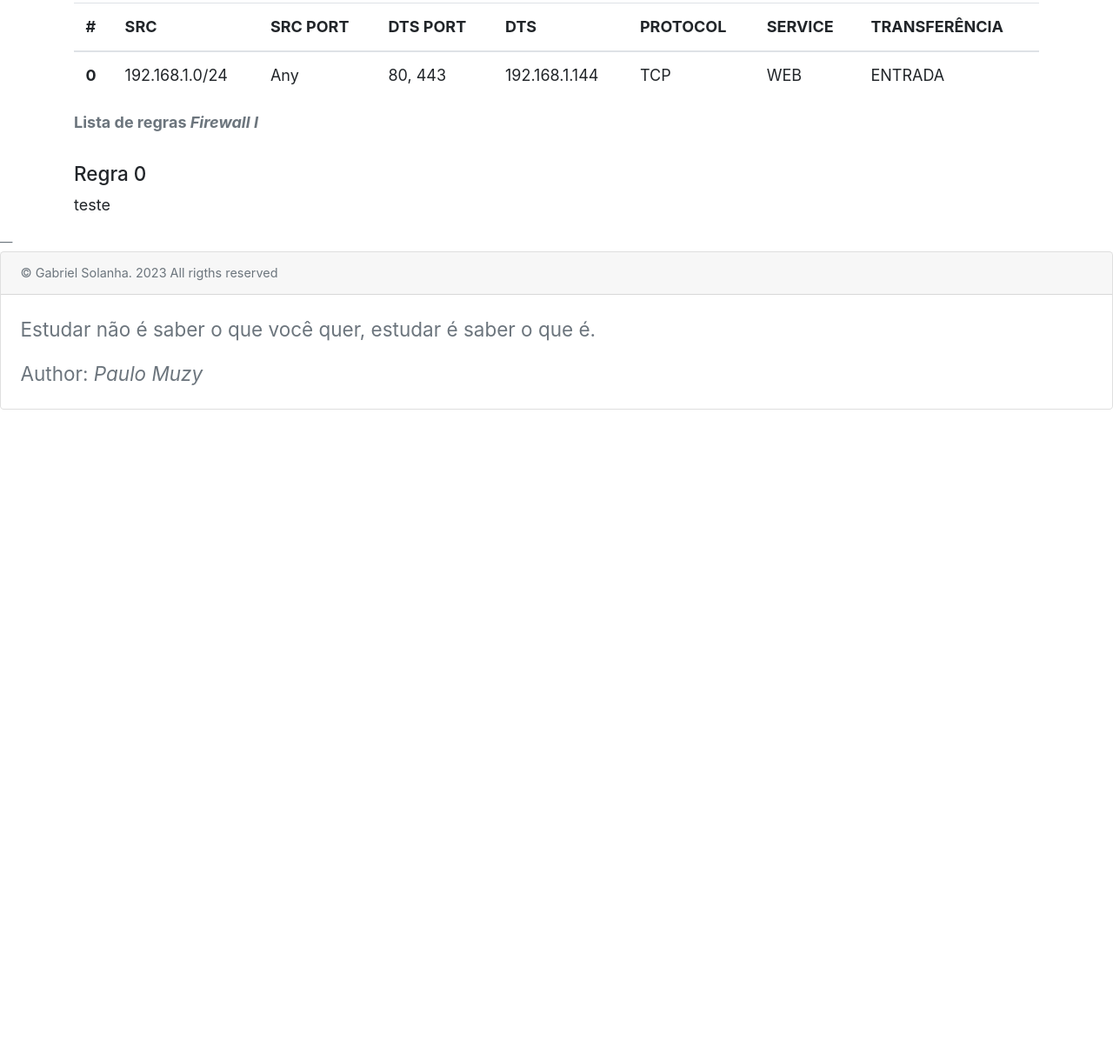
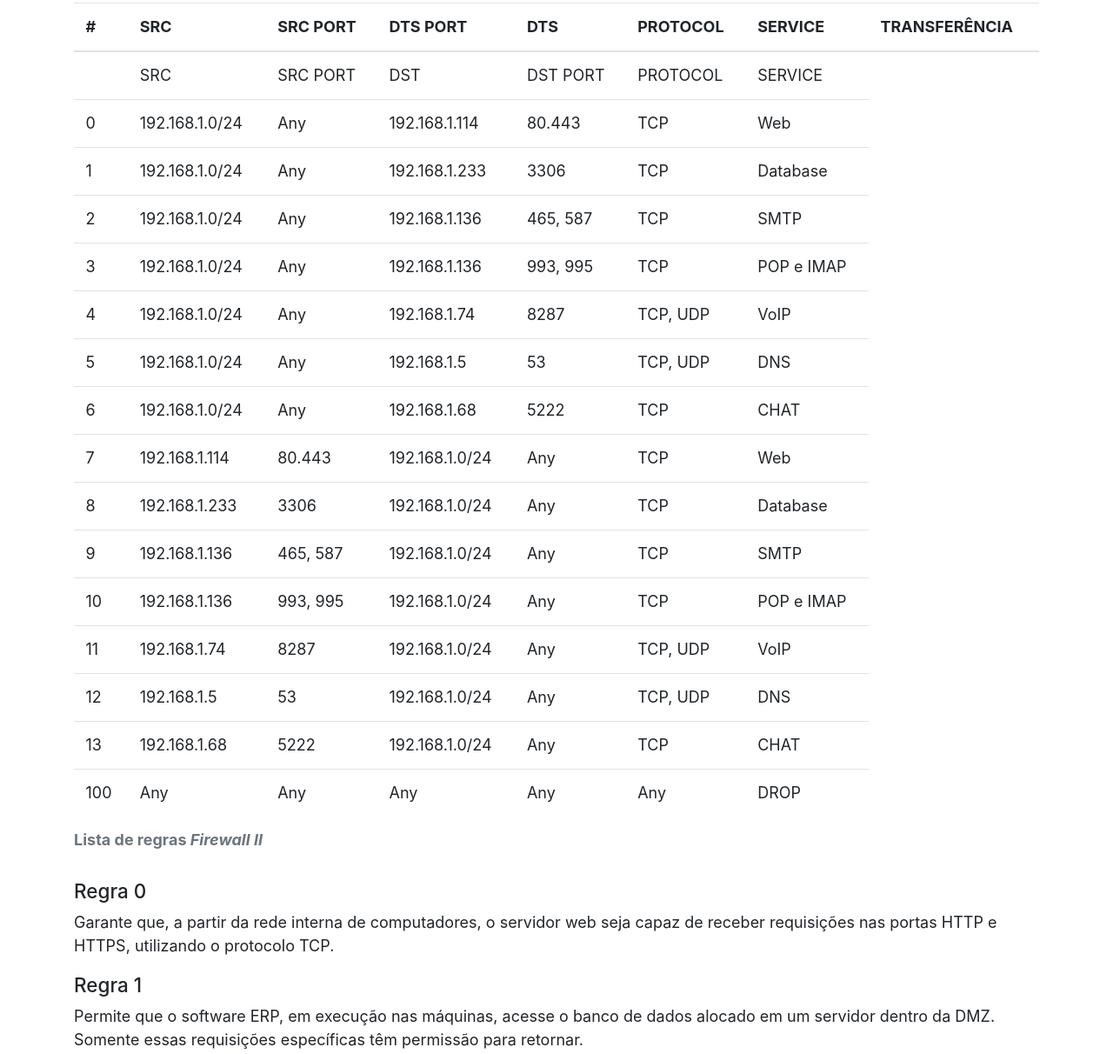
Before and after one commit to gabrielsolanha/seguranca-sys, a plain HTML site: page firewall.html in a window 1280 px wide. Shown: the part 2959-4171 px from the top of the page at 87% size. Before the commit the page ends 3430 px from the top, so only its background shows below. Drawn offline with nearby package versions, Linux system fonts and the light colour scheme.

Commit message:
firewall completo

```diff
--- a/firewall.html
+++ b/firewall.html
@@ -1,29 +1,20 @@
 <!DOCTYPE html>
 <html lang="en">
+
 <head>
   <meta charset="UTF-8" />
   <meta http-equiv="X-UA-Compatible" content="IE=edge" />
-    <script
-      src="https://code.jquery.com/jquery-3.3.1.slim.min.js"
+  <script src="https://code.jquery.com/jquery-3.3.1.slim.min.js"
     integrity="sha384-q8i/X+965DzO0rT7abK41JStQIAqVgRVzpbzo5smXKp4YfRvH+8abtTE1Pi6jizo"
-      crossorigin="anonymous"
-    ></script>
-    <script
-      src="https://cdn.jsdelivr.net/npm/popper.js@1.14.7/dist/umd/popper.min.js"
+    crossorigin="anonymous"></script>
+  <script src="https://cdn.jsdelivr.net/npm/popper.js@1.14.7/dist/umd/popper.min.js"
     integrity="sha384-UO2eT0CpHqdSJQ6hJty5KVphtPhzWj9WO1clHTMGa3JDZwrnQq4sF86dIHNDz0W1"
-      crossorigin="anonymous"
-    ></script>
-    <script
-      src="https://cdn.jsdelivr.net/npm/bootstrap@4.3.1/dist/js/bootstrap.min.js"
+    crossorigin="anonymous"></script>
+  <script src="https://cdn.jsdelivr.net/npm/bootstrap@4.3.1/dist/js/bootstrap.min.js"
     integrity="sha384-JjSmVgyd0p3pXB1rRibZUAYoIIy6OrQ6VrjIEaFf/nJGzIxFDsf4x0xIM+B07jRM"
-      crossorigin="anonymous"
-    ></script>
-    <link
-      rel="stylesheet"
-      href="https://cdn.jsdelivr.net/npm/bootstrap@4.3.1/dist/css/bootstrap.min.css"
-      integrity="sha384-ggOyR0iXCbMQv3Xipma34MD+dH/1fQ784/j6cY/iJTQUOhcWr7x9JvoRxT2MZw1T"
-      crossorigin="anonymous"
-    />
+    crossorigin="anonymous"></script>
+  <link rel="stylesheet" href="https://cdn.jsdelivr.net/npm/bootstrap@4.3.1/dist/css/bootstrap.min.css"
+    integrity="sha384-ggOyR0iXCbMQv3Xipma34MD+dH/1fQ784/j6cY/iJTQUOhcWr7x9JvoRxT2MZw1T" crossorigin="anonymous" />
   <link rel="stylesheet" href="style.css" />
   <meta name="viewport" content="width=device-width, initial-scale=1.0" />
   <title>Segurança de Sistemas</title>
@@ -32,22 +23,13 @@
 <body>
   <nav class="navbar navbar-expand-lg navbar-light bg-light">
     <a class="navbar-brand" href="#">Navbar</a>
-      <button
-        class="navbar-toggler"
-        type="button"
-        data-toggle="collapse"
-        data-target="#navbarNavAltMarkup"
-        aria-controls="navbarNavAltMarkup"
-        aria-expanded="false"
-        aria-label="Toggle navigation"
-      >
+    <button class="navbar-toggler" type="button" data-toggle="collapse" data-target="#navbarNavAltMarkup"
+      aria-controls="navbarNavAltMarkup" aria-expanded="false" aria-label="Toggle navigation">
       <span class="navbar-toggler-icon"></span>
     </button>
     <div class="collapse navbar-collapse" id="navbarNavAltMarkup">
       <div class="navbar-nav">
-          <a class="nav-item nav-link active" href="./index.html"
-            >Home <span class="sr-only">(current)</span></a
-          >
+        <a class="nav-item nav-link active" href="./index.html">Home <span class="sr-only">(current)</span></a>
         <a class="nav-item nav-link" href="./sobre-mim.html">Sobre Mim</a>
       </div>
     </div>
@@ -315,7 +297,7 @@
 
     <table class="table">
       <caption>
-          <strong>Lista de regras <em>Firewall I</em></strong>
+        <strong>Lista de regras <em>Firewall II</em></strong>
       </caption>
       <thead>
         <tr>
@@ -331,20 +313,194 @@
       </thead>
       <tbody>
         <tr>
-            <th scope="row">0</th>
+          <td></td>
+          <td>SRC</td>
+          <td>SRC PORT</td>
+          <td>DST</td>
+          <td>DST PORT</td>
+          <td>PROTOCOL</td>
+          <td>SERVICE</td>
+        </tr>
+        <tr>
+          <td>0</td>
           <td>192.168.1.0/24</td>
           <td>Any</td>
-            <td>80, 443</td>
-            <td>192.168.1.144</td>
+          <td>192.168.1.114</td>
+          <td>80.443</td>
           <td>TCP</td>
-            <td>WEB</td>
-            <td>ENTRADA</td>
+          <td>Web</td>
+        </tr>
+        <tr>
+          <td>1</td>
+          <td>192.168.1.0/24</td>
+          <td>Any</td>
+          <td>192.168.1.233</td>
+          <td>3306</td>
+          <td>TCP</td>
+          <td>Database</td>
+        </tr>
+        <tr>
+          <td>2</td>
+          <td>192.168.1.0/24</td>
+          <td>Any</td>
+          <td>192.168.1.136</td>
+          <td>465, 587</td>
+          <td>TCP</td>
+          <td>SMTP</td>
+        </tr>
+        <tr>
+          <td>3</td>
+          <td>192.168.1.0/24</td>
+          <td>Any</td>
+          <td>192.168.1.136</td>
+          <td>993, 995</td>
+          <td>TCP</td>
+          <td>POP e IMAP</td>
+        </tr>
+        <tr>
+          <td>4</td>
+          <td>192.168.1.0/24</td>
+          <td>Any</td>
+          <td>192.168.1.74</td>
+          <td>8287</td>
+          <td>TCP, UDP</td>
+          <td>VoIP</td>
+        </tr>
+        <tr>
+          <td>5</td>
+          <td>192.168.1.0/24</td>
+          <td>Any</td>
+          <td>192.168.1.5</td>
+          <td>53</td>
+          <td>TCP, UDP </td>
+          <td>DNS</td>
+        </tr>
+        <tr>
+          <td>6</td>
+          <td>192.168.1.0/24</td>
+          <td>Any</td>
+          <td>192.168.1.68</td>
+          <td>5222</td>
+          <td>TCP</td>
+          <td>CHAT</td>
+        </tr>
+        <tr>
+          <td>7</td>
+          <td>192.168.1.114</td>
+          <td>80.443</td>
+          <td>192.168.1.0/24</td>
+          <td>Any</td>
+          <td>TCP</td>
+          <td>Web</td>
+        </tr>
+        <tr>
+          <td>8</td>
+          <td>192.168.1.233</td>
+          <td>3306</td>
+          <td>192.168.1.0/24</td>
+          <td>Any</td>
+          <td>TCP</td>
+          <td>Database</td>
+        </tr>
+        <tr>
+          <td>9</td>
+          <td>192.168.1.136</td>
+          <td>465, 587</td>
+          <td>192.168.1.0/24</td>
+          <td>Any</td>
+          <td>TCP</td>
+          <td>SMTP</td>
+        </tr>
+        <tr>
+          <td>10</td>
+          <td>192.168.1.136</td>
+          <td>993, 995</td>
+          <td>192.168.1.0/24</td>
+          <td>Any</td>
+          <td>TCP</td>
+          <td>POP e IMAP</td>
+        </tr>
+        <tr>
+          <td>11</td>
+          <td>192.168.1.74</td>
+          <td>8287</td>
+          <td>192.168.1.0/24</td>
+          <td>Any</td>
+          <td>TCP, UDP</td>
+          <td>VoIP</td>
+        </tr>
+        <tr>
+          <td>12</td>
+          <td>192.168.1.5</td>
+          <td>53</td>
+          <td>192.168.1.0/24</td>
+          <td>Any</td>
+          <td>TCP, UDP </td>
+          <td>DNS</td>
+        </tr>
+        <tr>
+          <td>13</td>
+          <td>192.168.1.68</td>
+          <td>5222</td>
+          <td>192.168.1.0/24</td>
+          <td>Any</td>
+          <td>TCP</td>
+          <td>CHAT</td>
+        </tr>
+        <tr>
+          <td>100</td>
+          <td>Any</td>
+          <td>Any</td>
+          <td>Any</td>
+          <td>Any</td>
+          <td>Any</td>
+          <td>DROP</td>
         </tr>
       </tbody>
     </table>
 
     <h4>Regra 0</h4>
-      <p>teste</p>
+    <p>Garante que, a partir da rede interna de computadores,
+      o servidor web seja capaz de receber requisições nas
+      portas HTTP e HTTPS, utilizando o protocolo TCP.</p>
+
+    <h4>Regra 1</h4>
+    <p>Permite que o software ERP, em execução nas máquinas,
+      acesse o banco de dados alocado em um servidor dentro da
+      DMZ. Somente essas requisições específicas têm permissão para retornar.</p>
+
+    <h4>Regra 2</h4>
+    <p>A regra a seguir permite que apenas as máquinas da rede interna acessem o servidor de e-mail para enviar
+      mensagens, bloqueando conexões externas de clientes de e-mail como o Thunderbird. Para permitir o envio de e-mails
+      das estações com criptografia, as portas 465 (SSL) e 587 (TLS) são liberadas. O protocolo TCP é utilizado para
+      garantir segurança e confiabilidade no envio de mensagens.</p>
+
+    <h4>Regra 3</h4>
+    <p>A regra a seguir permite que os computadores do ambiente de e-mail se conectem ao servidor para receber e-mails,
+      utilizando os protocolos IMAP e POP. Apenas as portas que suportam criptografia foram liberadas, ou seja, a porta
+      993 para IMAP SSL e a porta 995 para POP3 SSL. </p>
+
+    <h4>Regra 4</h4>
+    <p>A regra a seguir garante que os ramais da organização possam se conectar à central VoIP, permitindo realizar e
+      receber chamadas a partir da rede interna. A conexão pode ser feita através de softphones, telefones VoIP e ATA
+      (Analogic Telephone Adapter). A porta utilizada para esse serviço é a 8287, e os protocolos TCP e UDP são aceitos.
+      Devido à natureza do serviço, onde um atraso significativo pode afetar a qualidade das chamadas, é aceita uma
+      eventual perda de pacotes no protocolo UDP. </p>
+    <h4>Regra 5</h4>
+    <p>A regra a seguir garante que os dispositivos da rede interna possam resolver DNS no servidor localizado na DMZ. O
+      servidor DNS atua como autoritativo e recursivo, permitindo que a rede interna tenha acesso apenas a endereços
+      internos e pré-programados.</p>
+    <h4>Regra 6</h4>
+    <p>A regra a seguir permite que o chat funcione exclusivamente dentro da organização, ou seja, a conexão será aceita
+      apenas quando o destino for o servidor de chat na porta 5222, com origem da rede interna. A resposta só será
+      permitida quando a origem também for a rede interna.</p>
+
+    <h4>Regras de saida</h4>
+    <p>As regras de retorno garantem que o tráfego de volta para os computadores na rede local corresponda ao que foi
+      solicitado. Essas regras são essenciais para estabelecer uma comunicação bidirecional correta. No entanto, a
+      implementação exata dessas regras pode variar dependendo do firewall específico e das configurações de rede.</p>
+
+
   </div>
 
   <footer class="blockquote-footer">
@@ -361,4 +517,5 @@
     </div>
   </footer>
 </body>
+
 </html>
```
Lines whose indentation alone changed are shown as unchanged.
